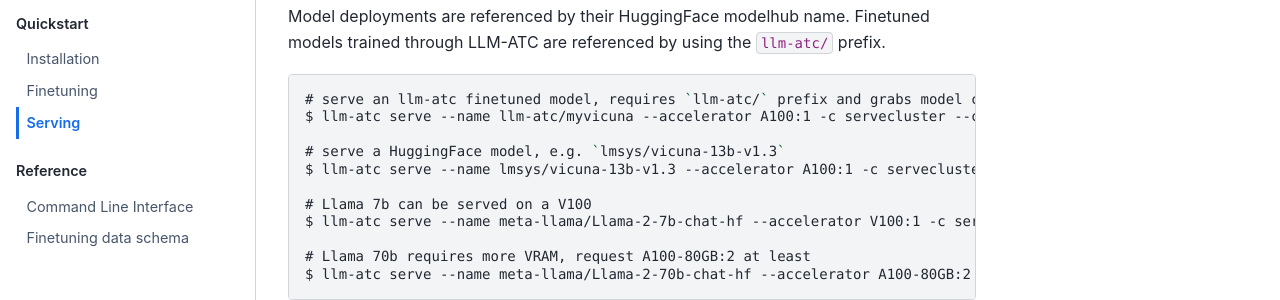
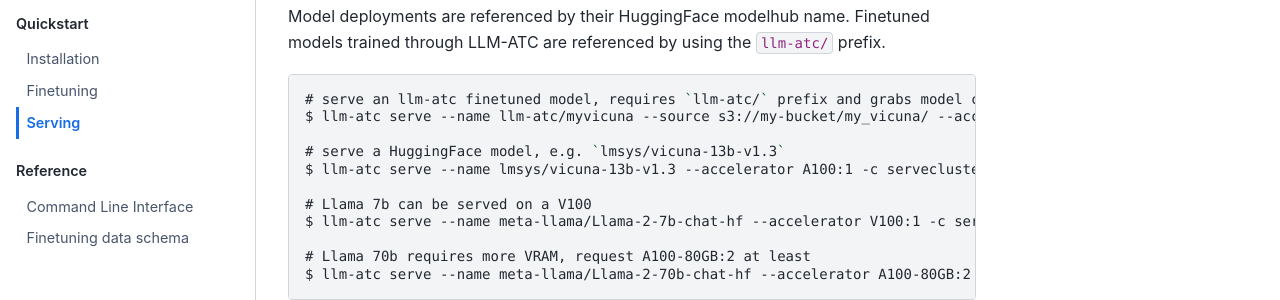
Before and after one commit to Trainy-ai/llm-atc, a Sphinx documentation site: the page built from docs/source/quickstart/serving.rst, in a window 1280 px wide and 1258 px high. Shown: the part 309-609 px from the top of the window. Built offline with Sphinx 7.4.7 and the Sphinx Book theme 1.1.4, drawn with Linux system fonts in a browser that asks for light colours.

Commit message:
update docs and bump version

```diff
--- a/docs/source/quickstart/serving.rst
+++ b/docs/source/quickstart/serving.rst
@@ -13,7 +13,7 @@
 .. code-block:: console
 
     # serve an llm-atc finetuned model, requires `llm-atc/` prefix and grabs model checkpoint from object store
-    $ llm-atc serve --name llm-atc/myvicuna --accelerator A100:1 -c servecluster --cloud gcp --region asia-southeast1 --envs "HF_TOKEN=<HuggingFace_token>"
+    $ llm-atc serve --name llm-atc/myvicuna --source s3://my-bucket/my_vicuna/ --accelerator A100:1 -c servecluster --cloud gcp --region asia-southeast1 --envs "HF_TOKEN=<HuggingFace_token>"
 
     # serve a HuggingFace model, e.g. `lmsys/vicuna-13b-v1.3`
     $ llm-atc serve --name lmsys/vicuna-13b-v1.3 --accelerator A100:1 -c servecluster --cloud gcp --region asia-southeast1 --envs "HF_TOKEN=<HuggingFace_token>"
--- a/pyproject.toml
+++ b/pyproject.toml
@@ -1,6 +1,6 @@
 [tool.poetry]
 name = "llm_atc"
-version = "0.1.3"
+version = "0.1.4"
 description = "Tools for fine tuning and serving LLMs"
 authors = ["Andrew Aikawa <asai@berkeley.edu>"]
 readme = "README.md"
```
